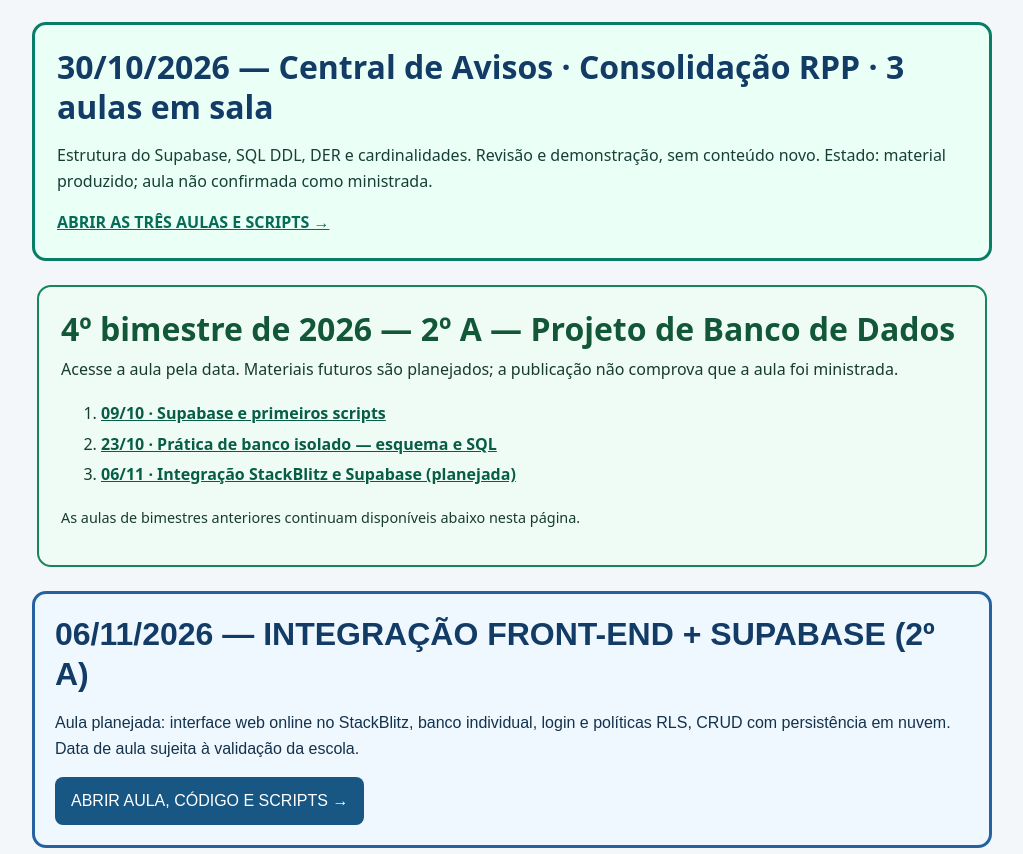
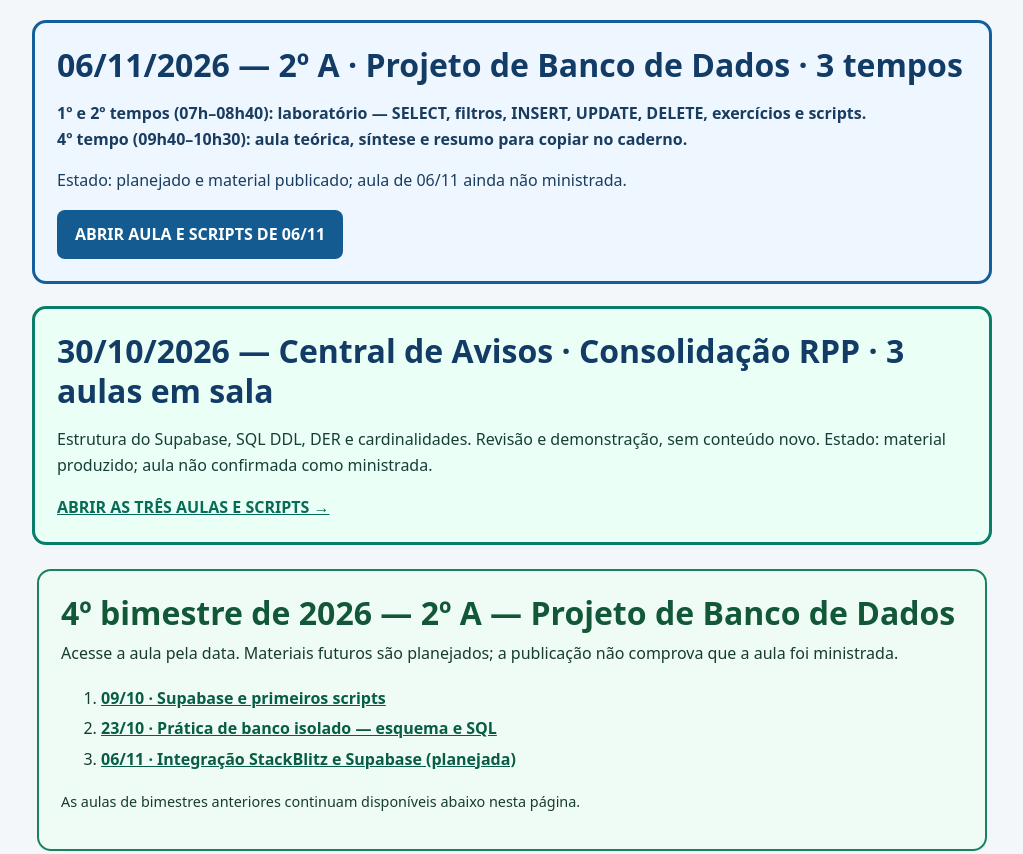
Before and after one commit to ccamado/projeto-de-banco-de-dados, a plain HTML site: page index.html in a window 1280 px wide. Shown: the top 854 px of the page, without its empty margins (128-1151 px from the left). Drawn offline with Linux system fonts and the light colour scheme.

Commit message:
Indexar aula CEPEF 06-11 com dois tempos práticos e resumo teórico

```diff
--- a/index.html
+++ b/index.html
@@ -8,6 +8,8 @@
   <link rel="stylesheet" href="css/style.css">
 </head>
 <body>
+<section aria-label="06 de novembro — laboratório e teoria" style="max-width:960px;margin:20px auto;padding:22px;border:3px solid #135f9c;border-radius:14px;background:#eef7ff;color:#193d60;font-family:system-ui,sans-serif"><h2>06/11/2026 — 2º A · Projeto de Banco de Dados · 3 tempos</h2><p><strong>1º e 2º tempos (07h–08h40): laboratório — SELECT, filtros, INSERT, UPDATE, DELETE, exercícios e scripts.</strong><br><strong>4º tempo (09h40–10h30): aula teórica, síntese e resumo para copiar no caderno.</strong></p><p>Estado: planejado e material publicado; aula de 06/11 ainda não ministrada.</p><a href="aulas/2026-11-06-integracao-stackblitz-supabase.html" style="display:inline-block;padding:12px 18px;background:#145b91;color:white;font-weight:bold;border-radius:8px;text-decoration:none">ABRIR AULA E SCRIPTS DE 06/11</a></section>
+
 <section aria-label="30 de outubro de 2026 - Consolidação RPP" style="max-width:960px;margin:22px auto;padding:22px;border:3px solid #087d67;border-radius:14px;background:#eafff5;color:#163e37;font-family:system-ui,sans-serif"><h2>30/10/2026 — Central de Avisos · Consolidação RPP · 3 aulas em sala</h2><p>Estrutura do Supabase, SQL DDL, DER e cardinalidades. Revisão e demonstração, sem conteúdo novo. Estado: material produzido; aula não confirmada como ministrada.</p><a style="font-weight:bold;color:#066b57" href="aulas/2026-10-30-consolidacao-der-supabase.html">ABRIR AS TRÊS AULAS E SCRIPTS →</a></section>
 <!-- CEPEF-2026-4B-NAV -->
 <section aria-label="Aulas do quarto bimestre de 2026" style="max-width:950px;margin:24px auto;padding:22px;background:#effcf5;border:2px solid #17845b;border-radius:14px;color:#173c2c;font-family:system-ui,sans-serif"><h2 style="margin:0 0 8px;color:#135739">4º bimestre de 2026 — 2º A — Projeto de Banco de Dados</h2><p style="margin:0 0 12px">Acesse a aula pela data. Materiais futuros são planejados; a publicação não comprova que a aula foi ministrada.</p><ol style="line-height:1.9"><li><a style="color:#075d45;font-weight:650" href="aulas/2026-10-09-supabase.html">09/10 · Supabase e primeiros scripts</a></li><li><a style="color:#075d45;font-weight:650" href="aulas/2026-10-23-banco-isolado.html">23/10 · Prática de banco isolado — esquema e SQL</a></li><li><a style="color:#075d45;font-weight:650" href="aulas/2026-11-06-integracao-stackblitz-supabase.html">06/11 · Integração StackBlitz e Supabase (planejada)</a></li></ol><p style="font-size:0.9em">As aulas de bimestres anteriores continuam disponíveis abaixo nesta página.</p></section>
```
